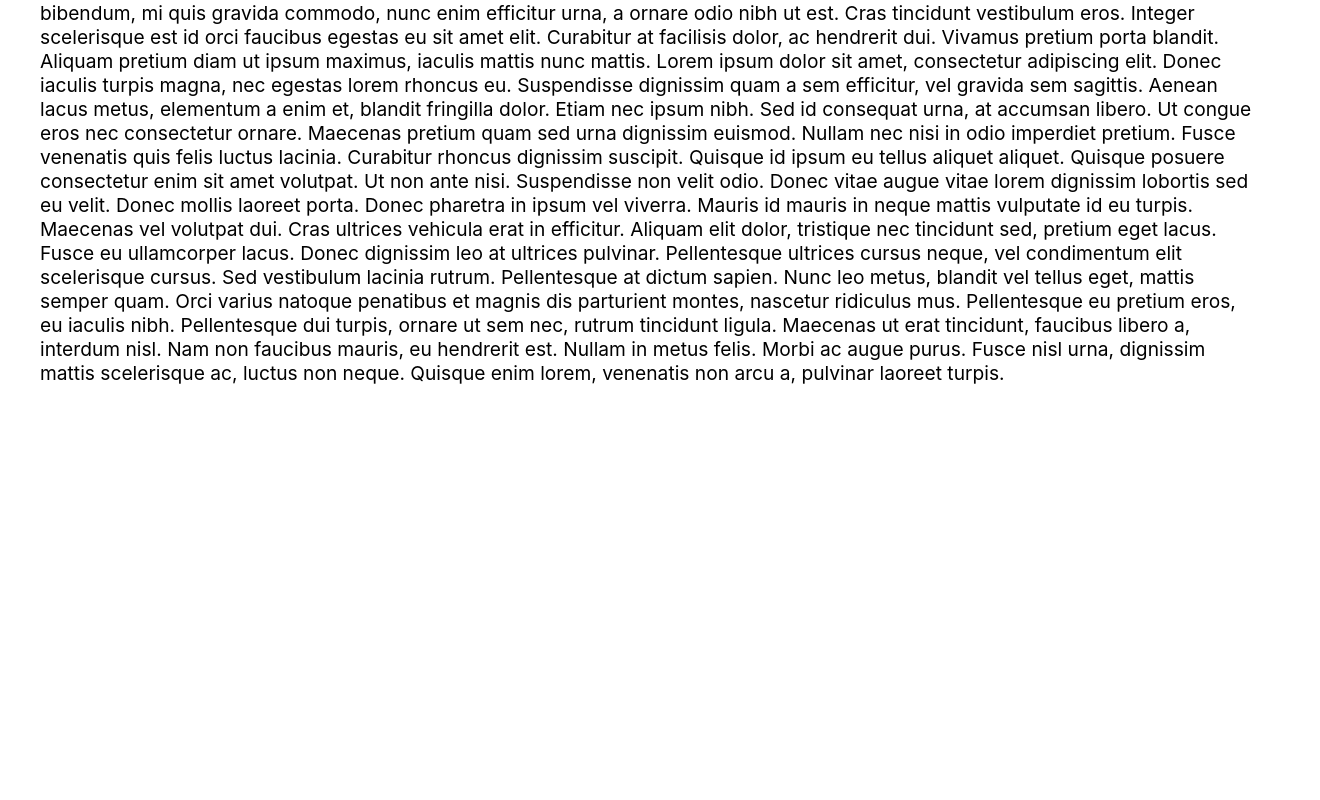
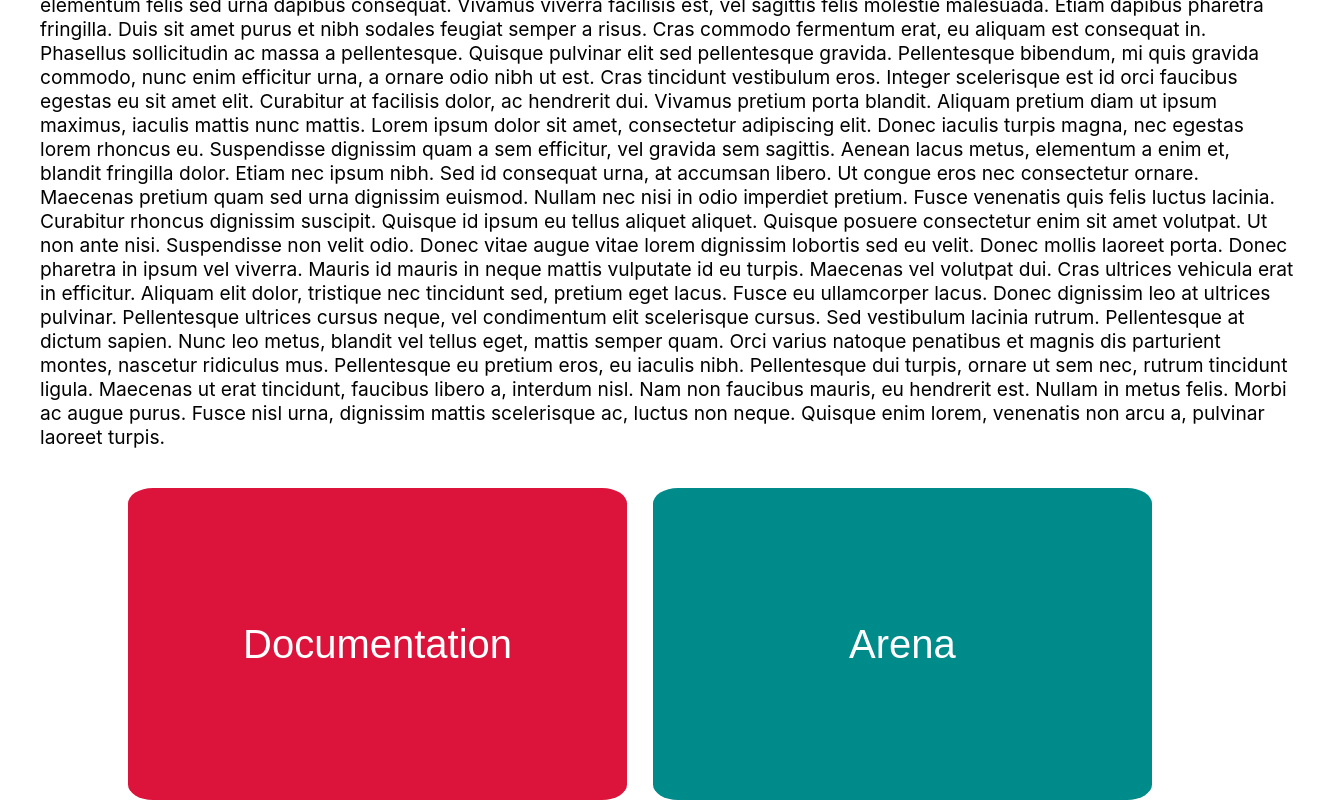
Before and after one commit to BOTomGearM8/MaBots, a React (Create React App) app in the folder client/bots-ui/: page / in a window 1280 px wide. Shown: the part 562-1362 px from the top of the page, 1320 px wide, since content can reach past the window. Before the commit the page ends 1006 px from the top, so only its background shows below. Built offline with nearby package versions, Linux system fonts and the light colour scheme.

Commit message:
added Doc and Arena components under Dashboard

```diff
--- a/client/bots-ui/src/App.css
+++ b/client/bots-ui/src/App.css
@@ -1,3 +1,9 @@
+html, body {
+  height: 100%;
+  width: 100%;
+}
 .wrapper {
+  height: 100%;
+  width: 100%;
   padding: 20px;
 }
--- a/client/bots-ui/src/App.js
+++ b/client/bots-ui/src/App.js
@@ -10,6 +10,7 @@
 function App() {
   const { token, setToken, deleteToken } = useToken();
   const [headerState, setHeaderState] = useState('start');
+  const [dashboardState, setDashboardState] = useState('start');
 
   let toLogin = () => {
     setHeaderState('loginClicked');
@@ -30,6 +31,7 @@
 
   let toStart = () => {
     setHeaderState('start');
+    setDashboardState('start');
   }
 
   let loginSubmitted = () => {
@@ -42,7 +44,8 @@
               token = {token}  toRegister = {toRegister}
               toProfile = {toProfile} doLogout = {doLogout}
               toStart = {toStart}/>
-      {headerState === 'start' && <Dashboard/>}
+      {headerState === 'start' && <Dashboard dashboardState = {dashboardState}
+                                             setDashboardState = {setDashboardState}/>}
       {headerState === 'loginClicked' && <Login setToken={setToken}
                                                 loginSubmitted = {loginSubmitted} ></Login>}
       {headerState === 'registerClicked' && <CreateAccount setToken={setToken}></CreateAccount>}
--- /dev/null
+++ b/client/bots-ui/src/Arena.js
@@ -0,0 +1,11 @@
+import './Arena.css'
+
+export default function Arena() {
+    return(
+        <section id = "Arena">
+            <div className = "wrapper">
+                <h2> Arena </h2>
+            </div>
+        </section>
+    );
+}
--- a/client/bots-ui/src/Dashboard.css
+++ b/client/bots-ui/src/Dashboard.css
@@ -1,23 +1,58 @@
-section#About > .wrapper {
+section {
+    height: 100%;
+    width: 100%;
+}
+section > .wrapper {
     height: 100%;
     width: 98%;
+    position: relative;
+    margin-top: 5%;
 }
 
-section#About > .wrapper > h2 {
+section > .wrapper > h2 {
     font-size: 2.5em;
     display: flex;
     flex-direction: row;
     justify-content: center;
 }
 
-section#About > .wrapper > p {
+section > .wrapper > p {
     font-size: 1.2em;
 }
 
-section#About > .wrapper > p#motto {
+section > .wrapper > p#motto {
     font-size: 1.5em;
     font-style: italic;
     display: flex;
     flex-direction: row;
     justify-content: center;
 }
+
+section > button {
+    border: none;
+    color: white;
+    font-size: 2.5em;
+    height: 39vh;
+    width: 39vw;
+    position: absolute;
+    border-radius: 5%;
+}
+
+section#doc-section > button {
+    background-color: crimson;
+    left: 10%;
+}
+
+section#arena-section > button {
+    background-color: darkcyan;
+    right: 10%;
+}
+
+section > button > div {
+    display: block;
+    height: 100%;
+    width: 100%;
+    display: flex;
+    flex-direction: column;
+    justify-content: center;
+}
--- a/client/bots-ui/src/Dashboard.js
+++ b/client/bots-ui/src/Dashboard.js
@@ -1,13 +1,24 @@
-import React from 'react';
+import React from 'react'
+import Documentation from './Documentation';
+import Arena from './Arena';
 import './Dashboard.css'
 
-export default function Dashboard() {
+export default function Dashboard(props) {
+  let toDoc = () => {
+    props.setDashboardState('doc');
+  }
+
+  let toArena = () => {
+    props.setDashboardState('arena');
+  }
+
   return(
-    <body>
+    <div id = "dashboard">
+      {props.dashboardState === 'start' &&
         <section id = "About">
           <div className = "wrapper">
             <h2> Who we are </h2>
-          <p id = "motto">We are the ones who conquer IP</p>
+            <p id = "motto"> We are the ones who conquer IP </p>
             <p>
               Lorem ipsum dolor sit amet, consectetur adipiscing elit. Donec risus ipsum, scelerisque vitae lorem at, euismod tempus lorem. Quisque id condimentum odio. Sed et posuere diam. Donec aliquet, ex vel tristique egestas, diam ligula dapibus elit, at cursus nulla lorem sit amet lorem. Ut rhoncus eros quis ultrices tristique. Integer malesuada fringilla porttitor. Praesent nisl orci, pretium vitae velit in, rhoncus laoreet neque. Pellentesque vitae condimentum augue. Sed bibendum augue sit amet purus molestie, id tincidunt nibh sagittis. Vestibulum molestie urna et sapien ultricies, rutrum sagittis massa laoreet.
               Interdum et malesuada fames ac ante ipsum primis in faucibus. Morbi elementum felis sed urna dapibus consequat. Vivamus viverra facilisis est, vel sagittis felis molestie malesuada. Etiam dapibus pharetra fringilla. Duis sit amet purus et nibh sodales feugiat semper a risus. Cras commodo fermentum erat, eu aliquam est consequat in. Phasellus sollicitudin ac massa a pellentesque. Quisque pulvinar elit sed pellentesque gravida. Pellentesque bibendum, mi quis gravida commodo, nunc enim efficitur urna, a ornare odio nibh ut est. Cras tincidunt vestibulum eros. Integer scelerisque est id orci faucibus egestas eu sit amet elit. Curabitur at facilisis dolor, ac hendrerit dui. Vivamus pretium porta blandit. Aliquam pretium diam ut ipsum maximus, iaculis mattis nunc mattis.
@@ -17,6 +28,29 @@
             </p>
           </div>
         </section>
-    </body>
+      }
+
+      {props.dashboardState === 'start' &&
+        <section id = "doc-section">
+          <button className = "btn" onClick = {toDoc}>
+            <div id = "doc">Documentation</div>
+          </button>
+        </section>
+      }
+
+      {props.dashboardState === 'start' &&
+        <section id = "arena-section">
+          <button className = "btn" onClick = {toArena}>
+            <div id = "arena">Arena</div>
+          </button>
+        </section>
+      }
+
+      {/* if Documentation button was clicked */}
+      {props.dashboardState === 'doc' && <Documentation/>}
+
+      {/* if Arena button was clicked */}
+      {props.dashboardState === 'arena' && <Arena/>}
+    </div>
   );
 }
--- /dev/null
+++ b/client/bots-ui/src/Documentation.js
@@ -0,0 +1,11 @@
+import './Documentation.css'
+
+export default function Documentation() {
+    return(
+        <section id = "Documentation">
+            <div className = "wrapper">
+                <h2> Documentation </h2>
+            </div>
+        </section>
+    );
+}
```
Also changed, not shown: client/bots-ui/src/Arena.css (added), client/bots-ui/src/Documentation.css (added). Lines whose indentation alone changed are shown as unchanged.
